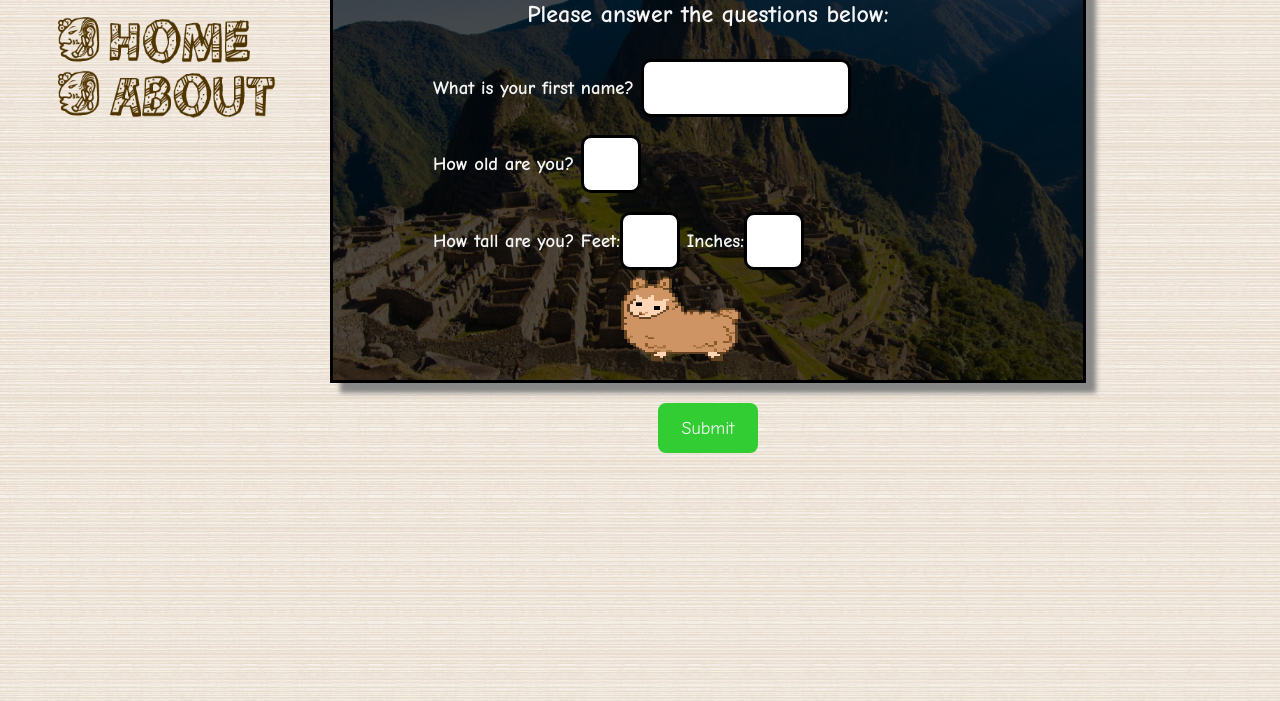
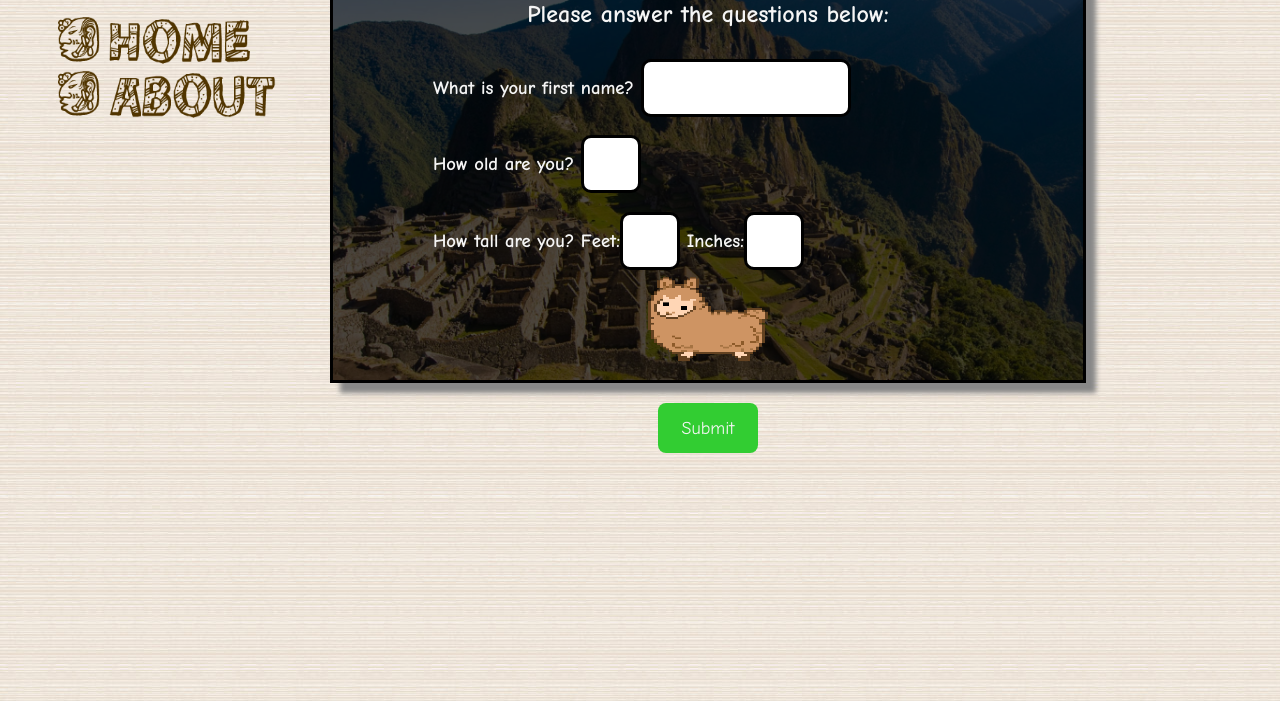
Before and after one commit to DustinFehlman/LlamaSite, a plain HTML site: page questions.html in a window 1280 px wide. Shown: the part 99-800 px from the top of the page. Drawn offline with Linux system fonts and the light colour scheme.

Commit message:
Centered cartoon Lllama gif.

```diff
--- a/css/questions.css
+++ b/css/questions.css
@@ -25,7 +25,9 @@
     width: 20%;
     height: 20%;
     top: 225px;
-    right: 27px;
+    right:0;
+    left: 0;
+    margin: auto;
 }
 
 @-webkit-keyframes fadeIn {
```
